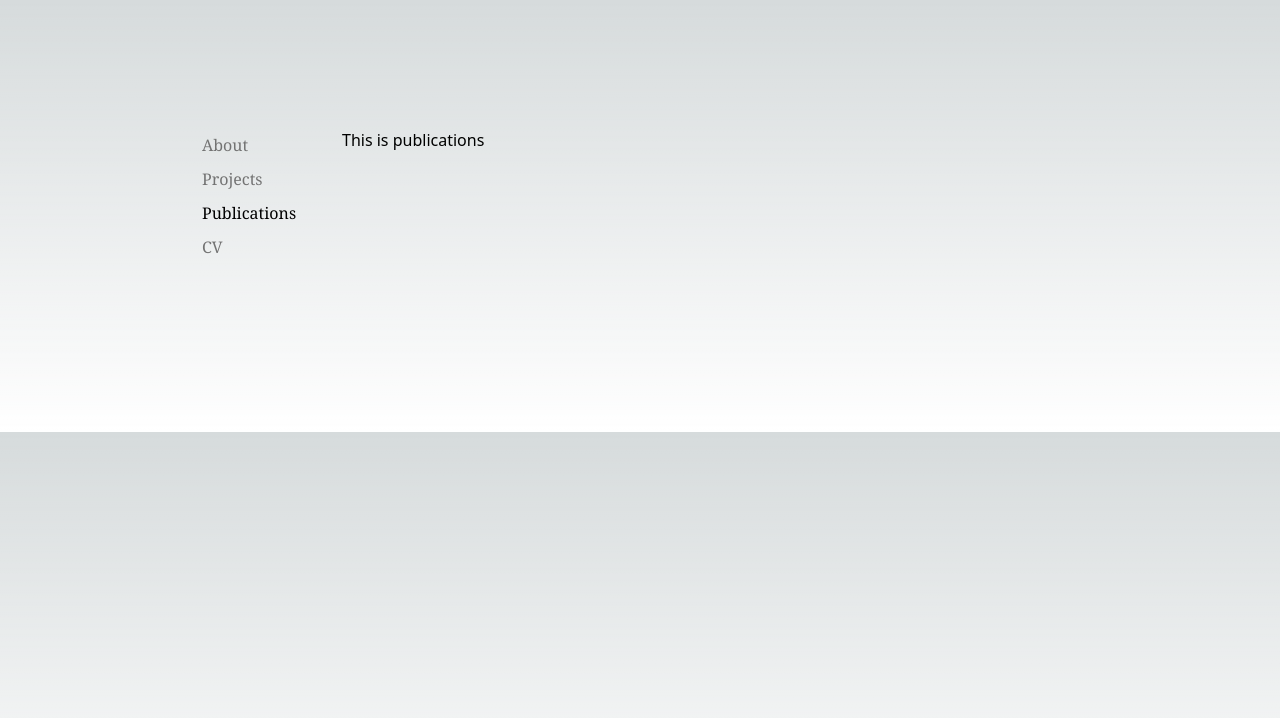
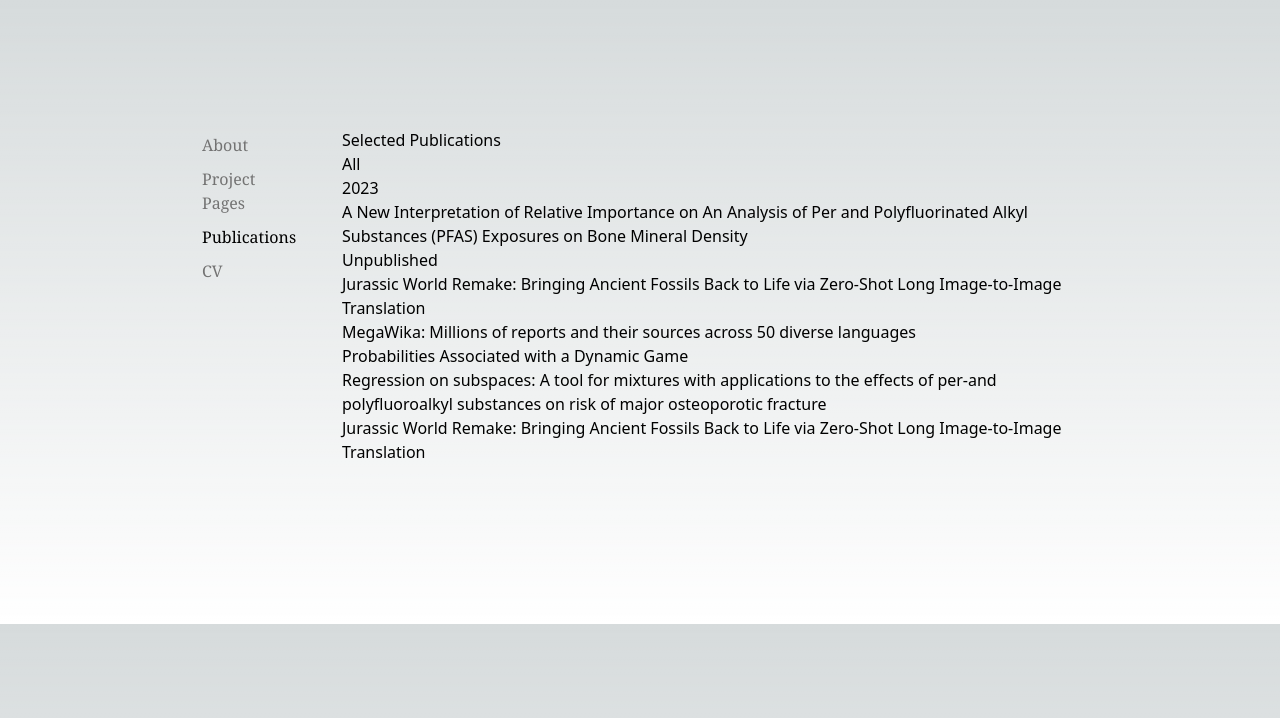
Before and after one commit to alexmartin1722/alexmartin1722.github.io, a Next.js app: page /publications in a window 1280 px wide. Shown: the top 718 px of the page. Built offline with nearby package versions, Linux system fonts and the light colour scheme.

Commit message:
added publications

```diff
--- a/src/app/publications/page.tsx
+++ b/src/app/publications/page.tsx
@@ -2,7 +2,18 @@
 export default function Publications() {
   return (
     <main className="flex-auto min-w-0 mt-6 md:mt-0 flex flex-col px-2 md:px-0">
-      <h1> This is publications</h1>
+      <h1>Selected Publications</h1>
+      <h1>All</h1>
+      <ul>
+        <h1>2023</h1>
+        <li> <a href="https://doi.org/10.3390/ijerph20054539">A New Interpretation of Relative Importance on An Analysis of Per and Polyfluorinated Alkyl Substances (PFAS) Exposures on Bone Mineral Density</a> </li>
+        <h1>Unpublished</h1>
+        <li> <a href="https://arxiv.org/">Jurassic World Remake: Bringing Ancient Fossils Back to Life via Zero-Shot Long Image-to-Image Translation</a> </li>
+        <li> <a href="https://arxiv.org/">MegaWika: Millions of reports and their sources across 50 diverse languages</a></li>
+        <li> <a href="https://arxiv.org/">Probabilities Associated with a Dynamic Game</a></li>
+        <li> <a href="https://arxiv.org/">Regression on subspaces: A tool for mixtures with applications to the effects of per-and polyfluoroalkyl substances on risk of major osteoporotic fracture</a> </li>
+        <li> <a href="https://arxiv.org/">Jurassic World Remake: Bringing Ancient Fossils Back to Life via Zero-Shot Long Image-to-Image Translation</a> </li>
+      </ul>
     </main>
   );
 }
--- a/src/components/sidebar.tsx
+++ b/src/components/sidebar.tsx
@@ -47,7 +47,7 @@ export default function NavBar() {
             )}`}
             href="/projects"
           >
-            Projects
+            Project Pages
           </Link>
           <Link
             className={`transition-all hover:text-neutral-800 dark:hover:text-neutral-200 py-[5px] px-[10px] ${isActive(
```
